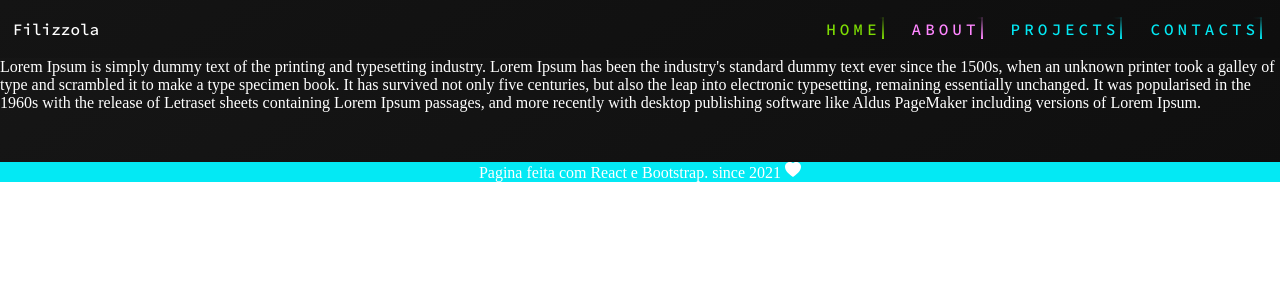
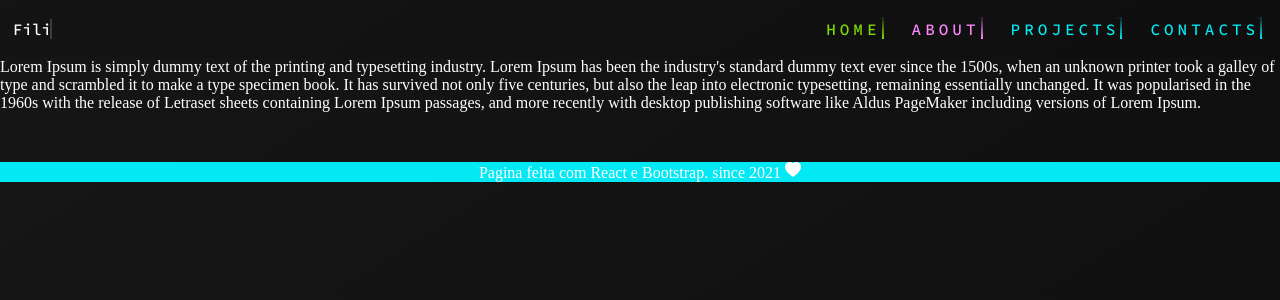
Before and after one commit to juliofilizzola/juliofilizzola-portfolio, a React (Create React App) app: page / in a window 1280 px wide. Shown: the top 300 px of the page. Built offline with nearby package versions, Linux system fonts and the light colour scheme.

Commit message:
modificando itens.

```diff
--- a/src/app.scss
+++ b/src/app.scss
@@ -7,8 +7,7 @@
 body {
   color: #fff;
   background: rgb(22,22,22);
-  background: linear-gradient(148deg, rgba(22,22,22,1) 0%, rgba(15,15,15,1) 100%);
+  background: linear-gradient(148deg, rgba(22,22,22,1) 0%, rgba(19,19,19,1) 47%, rgba(15,15,15,1) 100%);
   background-size: cover;
-  background-repeat: no-repeat;
   height: 100%;
 }
--- a/src/components/Header.jsx
+++ b/src/components/Header.jsx
@@ -4,7 +4,7 @@ import './header.scss';
 function Header() {
   return (
     <header>
-      <p>Filizzola</p>
+      <p className="text">Filizzola</p>
       <div className="container">
 
         <Link to="/">
--- a/src/components/header.scss
+++ b/src/components/header.scss
@@ -10,10 +10,20 @@ header {
   background-color: rgba(0, 0, 0, 0.1);
   color: #fff;
 
-	> p {
+	.text {
 		border-right: 2px solid #fff;
-		padding-right: 3px;
-		animation: blink 500ms infinite normal;
+		white-space: nowrap;
+		overflow: hidden;
+		animation: blink 800ms steps(35) infinite normal, typing 7s steps(35) 2s infinite normal both;
+
+		@keyframes typing {
+			from {
+				width: 0;
+			}
+			to {
+				width: 5em;
+			}
+		}
 
 		@keyframes blink {
 			from {
@@ -23,15 +33,15 @@ header {
 				border-right-color: transparent;
 			}
 		}
+
 	}
 
 	.container {
 		display: flex;
 		gap: 20px;
 		align-self: center;
-		// font-family: 'Source Code Pro', sans-serif;
 
-		a {
+		> a {
 			position: relative;
 			display: inline-block;
 			padding: 2px 3px;
@@ -43,10 +53,12 @@ header {
 			letter-spacing: 4px;
 			overflow: hidden;
 			margin-right: 5px;
+
 		}
 
 		a:hover {
 			background: #03e9f4;
+			border: 1px solid #03e9f4;
 			color: #050801;
 			box-shadow: 0 0 5px #03e9f4,
 									0 0 25px #03e9f4,
```
